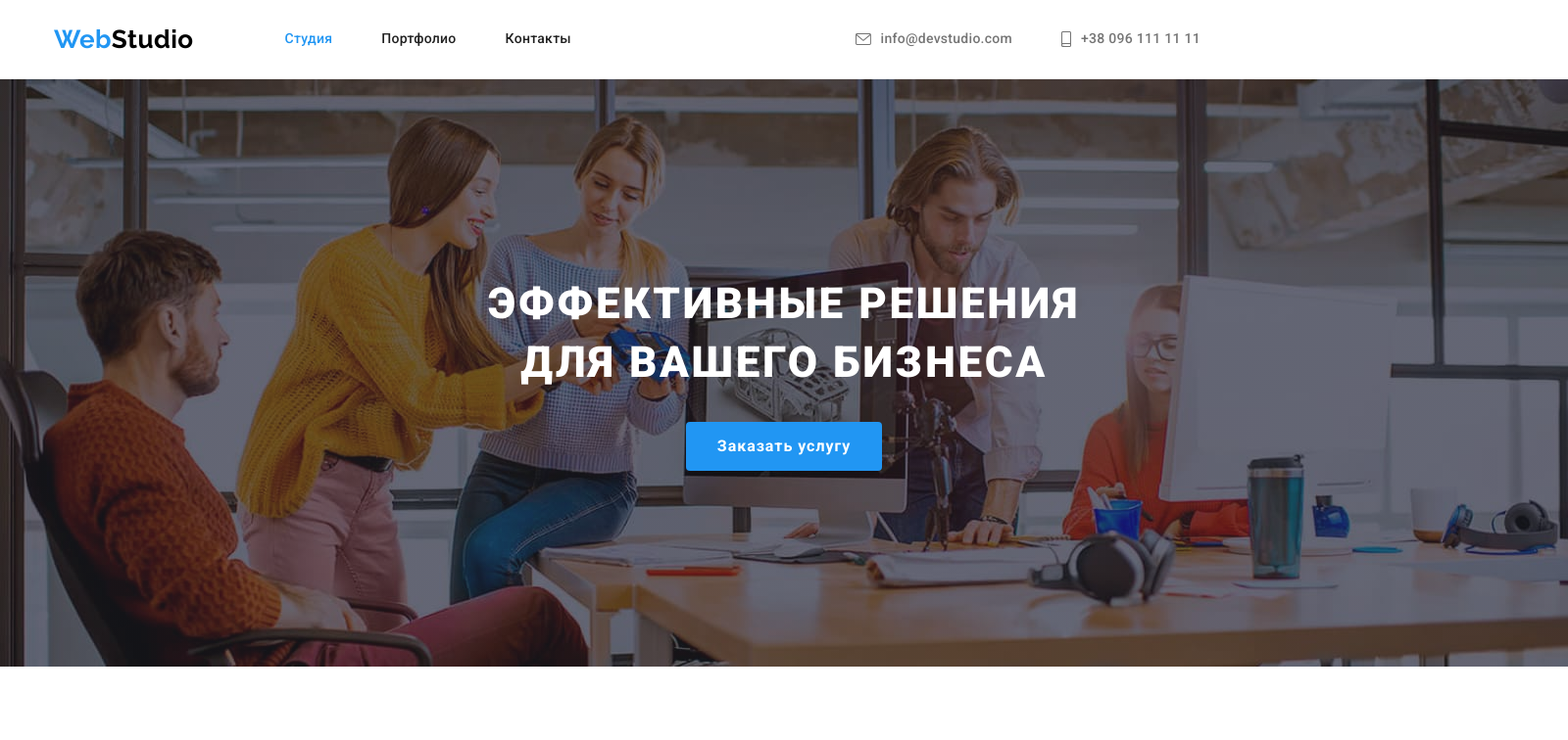
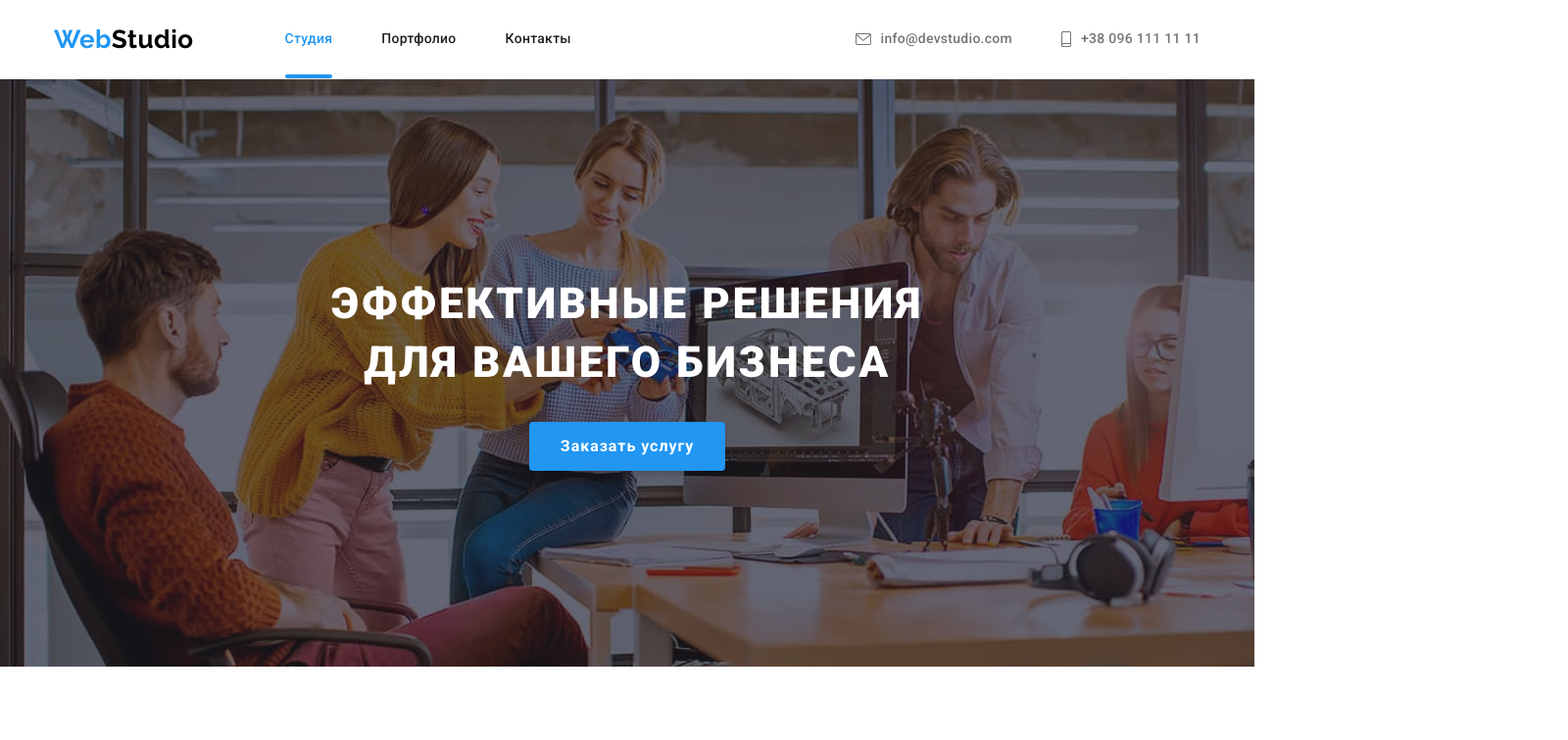
Before and after one commit to ValeriiDroniak/goit-markup-hw-05, a plain HTML site: page index.html in a window 1280 px wide. Shown: the top 756 px of the page at 98% size, 1600 px wide, since content can reach past the window. Drawn offline with nearby package versions, Linux system fonts and the light colour scheme.

Commit message:
Додає ефект підкреслення для активної сторінки

```diff
--- a/css/styles.css
+++ b/css/styles.css
@@ -90,6 +90,9 @@ img {
 .site-nav {
   display: flex;
 }
+.site-nav > .item {
+  position: relative;
+}
 
 .site-nav > .item:not(:last-child) {
   margin-right: 50px;
@@ -119,6 +122,18 @@ img {
   color: var(--accent-color);
 }
 
+.site-nav .link.current::after {
+  content: '';
+  position: absolute;
+  left: 0;
+  bottom: 0;
+
+  width: 100%;
+  height: 4px;
+  background-color: var(--accent-color);
+  border-radius: 2px;
+}
+
 .contact-nav {
   display: flex;
 }
@@ -142,7 +157,7 @@ img {
 
 .hero {
   display: flex;
-  width: 1600px;
+  max-width: 1600px;
   height: 600px;
   margin-left: auto;
   margin-right: auto;
```
